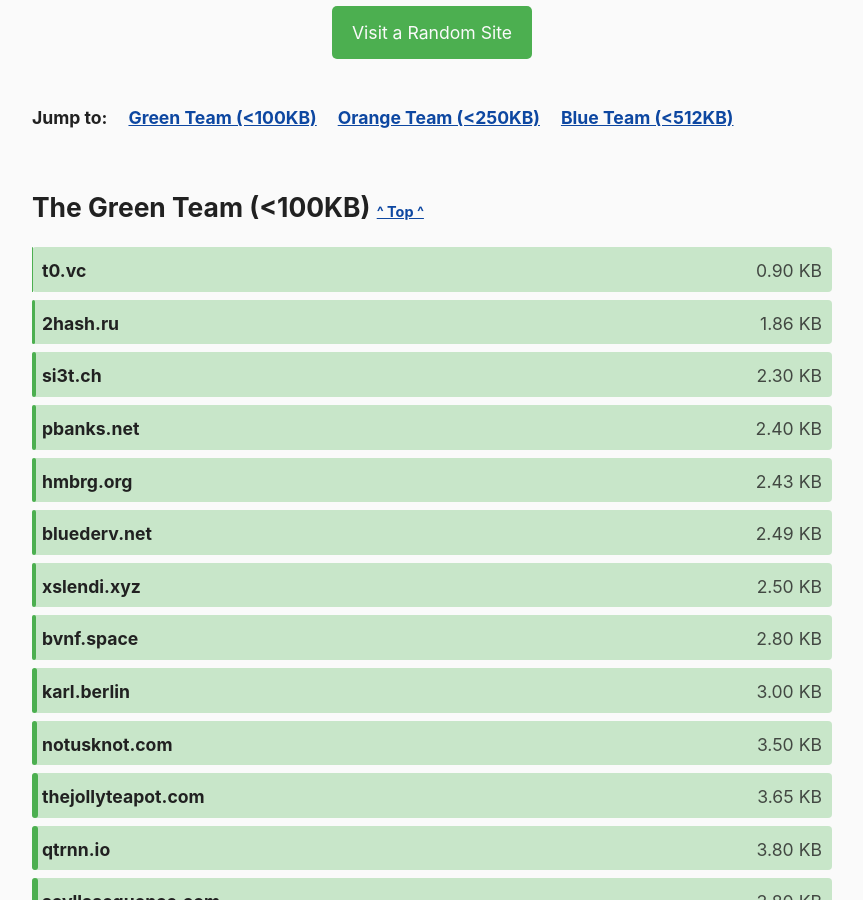
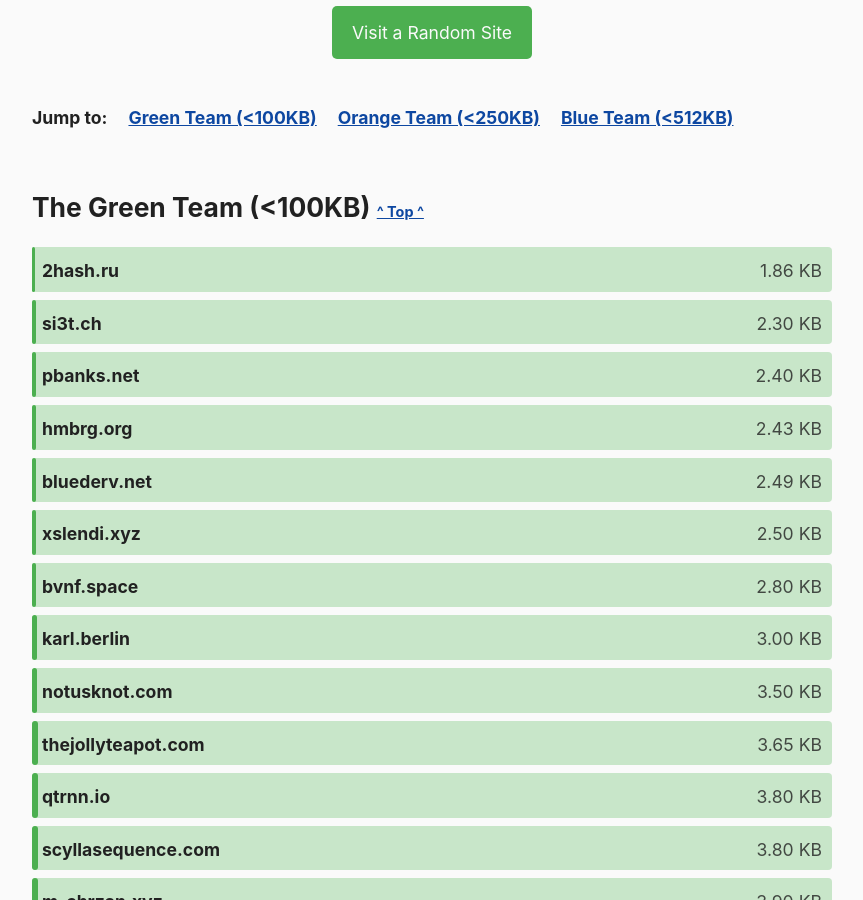
Before and after one commit to kevquirk/512kb.club, a Jekyll site: the page built from index.md, in a window 1280 px wide and 900 px high, scrolled down 1060 px. Shown: the whole window, without its empty margins (208-1071 px from the left). Built offline with Jekyll 4.4.1, drawn with Linux system fonts in a browser that asks for light colours.

Commit message:
Removed t0.vc - ultra minimal.

```diff
--- a/_data/sites.yml
+++ b/_data/sites.yml
@@ -2133,11 +2133,6 @@
   size: 24.6
   last_checked: 2022-01-29
 
-- domain: t0.vc
-  url: https://t0.vc/
-  size: 0.9
-  last_checked: 2022-05-06
-
 - domain: tanami.org
   url: https://tanami.org/
   size: 32.6
```
